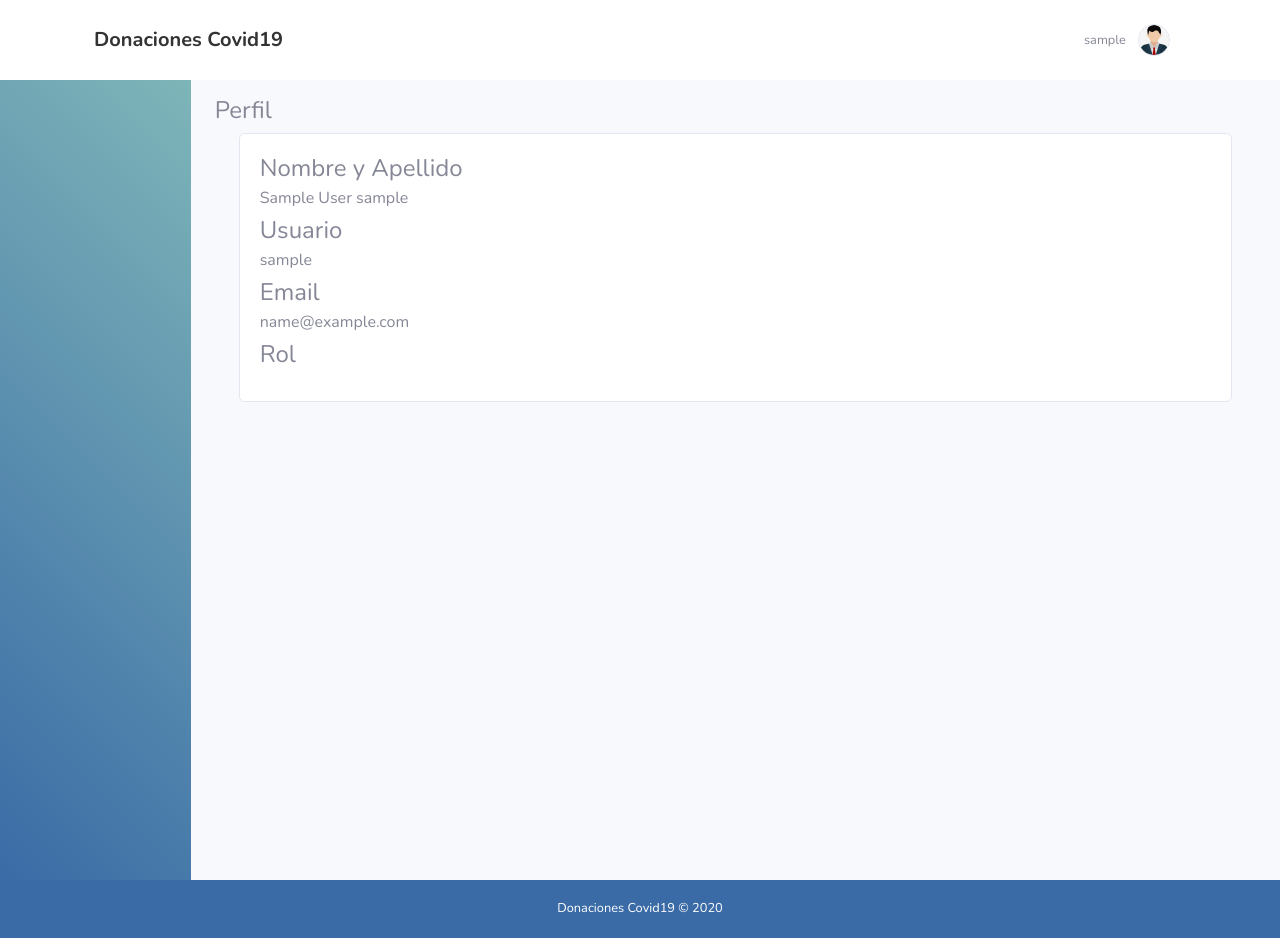
After one commit to nehuenpereyra/Sistema-Gestion-Centros-de-Ayuda-y-Turnos, a Flask app: page /usuario/perfil in a window 1280 px wide. The commit adds this page. Run offline with Flask 2, Linux system fonts and the light colour scheme; the visitor is signed in with stand-in values (Sample User, id 1); data that the repository does not hold is empty; some libraries are stand-ins or nearby versions.

Commit message:
Se agrego confirmación al borrado de usuario. Se corrigieron pequeños problemas. Se agrego la página de perfil.

```diff
--- a/app/helpers/forms/ConfigurationForm.py
+++ b/app/helpers/forms/ConfigurationForm.py
@@ -2,14 +2,15 @@ from flask_wtf import FlaskForm
 from wtforms import StringField, SubmitField, BooleanField, IntegerField
 from wtforms.validators import DataRequired, Email, Length
 from wtforms.widgets import TextArea
+from wtforms.fields.html5 import EmailField
 
 
 class ConfigurationForm(FlaskForm):
     title = StringField('Titulo', validators=[DataRequired(), Length(max=30)])
     description = StringField('Descripción', validators=[
                               DataRequired(), Length(max=90)], widget=TextArea())
-    contact_email = StringField('Email de contacto', validators=[
-                                DataRequired(), Email(), Length(max=30)])
+    contact_email = EmailField('Email de contacto', validators=[
+        DataRequired(), Email(), Length(max=30)])
     pagination_elements = IntegerField(
         'Numero de elementos en la paginación', validators=[DataRequired()])
     enabled_site = BooleanField(
--- a/app/helpers/forms/UpdateUserForm.py
+++ b/app/helpers/forms/UpdateUserForm.py
@@ -9,8 +9,8 @@ def length_or_empty(min, max):
     """This validator returns true if the field is empty or has between min and max characters, otherwise it throws an exception.
 
     Keyword arguments:
-    real -- minimum number of characters
-    imag -- maximum number of characters
+    min -- minimum number of characters
+    max -- maximum number of characters
     """
 
     def _length_or_empty(form, field):
--- a/app/helpers/pagination.py
+++ b/app/helpers/pagination.py
@@ -1,4 +1,3 @@
-
 from flask import request, url_for
 
 
--- a/app/models/user.py
+++ b/app/models/user.py
@@ -18,24 +18,45 @@ class User(UserMixin, db.Model):
         "UserRole", secondary=link_user_role, back_populates="users")
     is_active = db.Column(db.Boolean, nullable=False, default=True)
 
-    @hybrid_property
+    def has_role(self, role):
+        for each in self.roles:
+            if each.name == role:
+                return True
+        return False
+
+    @property
     def get_email(self):
         return self.email
 
-    @hybrid_property
-    def get_first_name(self):
-        return self.first_name
+    def set_email(self, value):
+        self.email = value
 
-    @hybrid_property
-    def get_last_name(self):
-        return self.last_name
+    @property
+    def get_name(self):
+        return self.name
 
-    # @hybrid_property
+    @property
+    def get_surname(self):
+        return self.surname
+
     def set_password(self, password):
         self.password = generate_password_hash(password)
 
     def check_password(self, password):
         return check_password_hash(self.password, password)
+
+    def save(self):
+        if not self.id:
+            db.session.add(self)
+        db.session.commit()
+
+    def delete(self):
+        if self.id:
+            db.session.delete(self)
+            db.session.commit()
+
+    def __repr__(self):
+        return f'<User {self.email}>'
 
     @staticmethod
     def all():
@@ -48,22 +69,3 @@ class User(UserMixin, db.Model):
     @staticmethod
     def find_by_email(email):
         return User.query.filter_by(email=email).first()
-
-    def __repr__(self):
-        return f'<User {self.email}>'
-
-    def save(self):
-        if not self.id:
-            db.session.add(self)
-        db.session.commit()
-
-    def delete(self):
-        if self.id:
-            db.session.delete(self)
-            db.session.commit()
-
-    def has_role(self, role):
-        for each in self.roles:
-            if each.name == role:
-                return True
-        return False
--- a/app/resources/user.py
+++ b/app/resources/user.py
@@ -1,7 +1,7 @@
 from werkzeug.security import generate_password_hash, check_password_hash
 
 from flask import redirect, render_template, request, url_for, abort
-from flask_login import login_user, login_required
+from flask_login import login_user, login_required, current_user
 
 from app.helpers.forms.SignupForm import SignupForm
 from app.helpers.forms.UserSeekerForm import UserSeekerForm
@@ -11,6 +11,11 @@ from app.helpers.alert import add_alert, get_alert
 from app.models.user import User
 from app.models.alert import Alert
 from app.models.configuration import Configuration
+
+
+@login_required
+def profile():
+    return render_template("user/profile.html", user=current_user)
 
 
 @login_required
@@ -42,6 +47,21 @@ def index():
 @permission('user_create')
 def new():
     return render_template("user/new.html", form=SignupForm())
+
+
+@login_required
+@permission('user_create')
+def create():
+    form = SignupForm()
+
+    if form.validate_on_submit():
+        User(username=form.username.data, email=form.email.data,
+             name=form.name.data, surname=form.surname.data,
+             password=generate_password_hash(form.password.data),
+             roles=form.roles.data).save()
+        return redirect(url_for("user_index"))
+
+    return render_template("user/new.html", form=form)
 
 
 @login_required
@@ -88,21 +108,6 @@ def update(id):
 
 
 @login_required
-@permission('user_create')
-def create():
-    form = SignupForm()
-
-    if form.validate_on_submit():
-        User(username=form.username.data, email=form.email.data,
-             name=form.name.data, surname=form.surname.data,
-             password=generate_password_hash(form.password.data),
-             roles=form.roles.data).save()
-        return redirect(url_for("user_index"))
-
-    return render_template("user/new.html", form=form)
-
-
-@login_required
 @permission('user_delete')
 def delete(id):
     user = User.get_by_id(id)
--- /dev/null
+++ b/app/static/js/clear_search_form.js
@@ -0,0 +1,5 @@
+function clear_search_form() {
+  document.getElementById("user_state-0").checked = false;
+  document.getElementById("user_state-1").checked = false;
+  document.getElementById("search_query").value = "";
+}
--- a/app/templates/configuration/update.html
+++ b/app/templates/configuration/update.html
@@ -15,6 +15,7 @@
 
     {% block sub_content %}
     <div class="container" style="overflow: auto;padding-bottom: 150px;">
+        <h4 class="mt-3">Configuraciones</h4>
         <div class="row justify-content-center">
                 <div class="col-md-9 col-lg-12 col-xl-10" style="width: 933px;height: 660px;">
                     <div class="card shadow-lg o-hidden border-0 my-5">
@@ -22,9 +23,11 @@
                             <div class="row d-sm-flex d-lg-flex d-xl-flex justify-content-sm-center justify-content-lg-center justify-content-xl-center">
                                 <div class="col-lg-6">
                                     <div class="p-5">
+                                    <!--
                                         <div class="text-center">
                                             <h4 class="text-dark mb-4">Configuraciones</h4>
                                         </div>
+                                    -->
                                         <form action="{{ url_for('configuration_update') }}" method="post"  class="needs-validation user">
                                             {{ form.hidden_tag() }}
                                             <div class="form-group">{{input(form.title,"Ingrese el titulo de la página")}} </div>
--- a/app/templates/layout.html
+++ b/app/templates/layout.html
@@ -30,7 +30,7 @@
               <span class="d-none d-lg-inline mr-2 text-gray-600 small">{{current_user.username}}</span>
               <img class="border rounded-circle img-profile" src="{{ url_for('static', filename='img/user.jpg') }}" style="height: 2rem; width: 2rem;"></a>
                 <div class="dropdown-menu shadow dropdown-menu-right animated--grow-in" role="menu">
-                  <a class="dropdown-item" role="presentation" href="{{ url_for('user_index') }}">
+                  <a class="dropdown-item" role="presentation" href="{{ url_for('user_profile') }}">
                     <i class="fas fa-user fa-sm fa-fw mr-2 text-gray-400"></i>&nbsp;Perfil</a>
                   <div class="dropdown-divider"></div>
                   <a class="dropdown-item" role="presentation" href="{{ url_for('auth_logout') }}">
--- /dev/null
+++ b/app/templates/user/profile.html
@@ -0,0 +1,40 @@
+{% extends "authorized_layout.html" %}
+
+{% block title %}Perfil{% endblock %}
+
+{% block head %}
+  {{ super() }}
+{% endblock %}
+
+
+
+{% block sub_content %}
+ <h4 class="mt-3">Perfil</h4>
+                <div class="row">
+                    <div class="col">
+                        <div class="container">
+                            <div class="card">
+                                <div class="card-body">
+                                    <h4 class="card-title">Nombre y Apellido</h4>
+                                    <h6 class="text-muted card-subtitle mb-2">{{user.name}} {{user.surname}}</h6>
+                                    <h4 class="card-title">Usuario</h4>
+                                    <h6 class="text-muted card-subtitle mb-2">{{user.username}}</h6>
+                                    <h4 class="card-title">Email</h4>
+                                    <h6 class="text-muted card-subtitle mb-2">{{user.email}}</h6>
+                                    {% if user.roles|length > 1 %}
+                                        <h4 class="card-title">Roles</h4>
+                                    {% else %}
+                                        <h4 class="card-title">Rol</h4>
+                                    {% endif %}
+                                    <ul class="list-group">
+                                        {% for role in user.roles %}
+                                            <li class="list-group-item"><span>{{role.name}}</span></li>
+                                        {% endfor %}
+                                    </ul>
+                                </div>
+                            </div>
+                        </div>
+                    </div>
+                </div>
+
+{% endblock %}
--- a/config/routes.py
+++ b/config/routes.py
@@ -34,6 +34,7 @@ def set_routes(app):
     )
 
     # Rutas de Usuarios
+    app.add_url_rule("/usuario/perfil", "user_profile", user.profile)
     app.add_url_rule("/usuarios/", "user_index", user.index)
 
     app.add_url_rule("/usuario/nuevo", "user_new", user.new)
@@ -44,8 +45,7 @@ def set_routes(app):
     app.add_url_rule("/usuario/actualizar/<int:id>", "user_update", user.update,
                      methods=["POST"])
 
-    app.add_url_rule("/usuario/borrar/<int:id>", "user_delete",
-                     user.delete, methods=["POST"])
+    app.add_url_rule("/usuario/borrar/<int:id>", "user_delete", user.delete)
 
     # Rutas de Configuracion
     app.add_url_rule("/configuracion", "configuration_update",
--- a/seeds/init_db.py
+++ b/seeds/init_db.py
@@ -20,8 +20,8 @@ class InitialSeeder(Seeder):
                            UserPermission(name="user_update"),
                            UserPermission(name="user_delete")])
             UserRole(name="Operador").save()
-            User(name="admin", surname="admin", email="admin@admin.com",
-                 username="admin_root", password=generate_password_hash("123123"), roles=[rol]).save()
+            User(name="Juan", surname="Lopez", email="admin@admin.com",
+                 username="Juanchuz", password=generate_password_hash("admin123"), roles=[rol]).save()
             print("Se cargo correctamente el primer usuario administrador")
 
         if Configuration.query.filter(Configuration.query.exists()).scalar() == None:
```
Also changed, not shown: app/models/configuration.py (+4 -6 lines), app/templates/user/index.html (+8 -2 lines).
